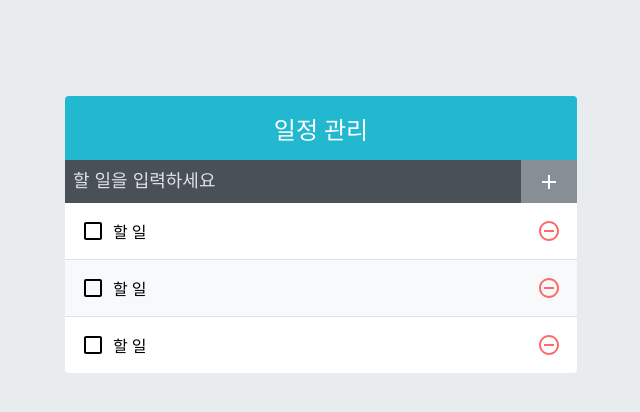
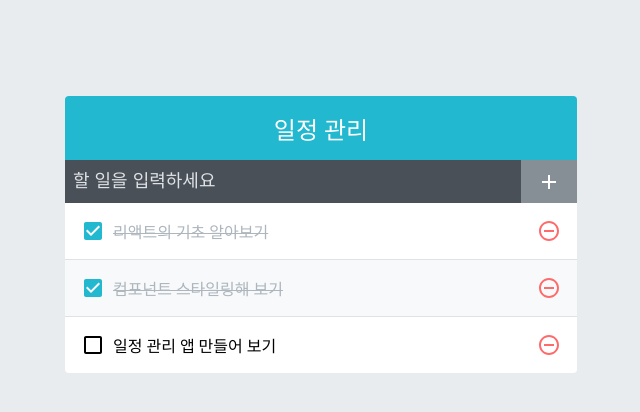
Before and after one commit to oats7777/react-todo-list, a React (Create React App) app: page / in a window 1280 px wide. Shown: the top 412 px of the page, without its empty margins (319-959 px from the left). Built offline with nearby package versions, Linux system fonts and the light colour scheme.

Commit message:
todo 기능 완성

```diff
--- a/src/App.js
+++ b/src/App.js
@@ -1,13 +1,62 @@
-import React from 'react';
+import React, { useState, useRef, useCallback } from 'react';
 import TodoTemplate from './components/TodoTemplate';
 import TodoInsert from './components/TodoInsert';
 import TodoList from './components/TodoList';
 
 const App = () => {
+	const [todos, setTodos] = useState([
+		{
+			id: 1,
+			text: '리액트의 기초 알아보기',
+			checked: true,
+		},
+		{
+			id: 2,
+			text: '컴포넌트 스타일링해 보기',
+			checked: true,
+		},
+		{
+			id: 3,
+			text: '일정 관리 앱 만들어 보기',
+			checked: false,
+		},
+	]);
+
+	const onRemove = useCallback(
+		id => {
+			setTodos(todos.filter(todo => todo.id !== id));
+		},
+		[todos],
+	);
+
+	const onToggle = useCallback(
+		id => {
+			setTodos(
+				todos.map(todo =>
+					todo.id === id ? { ...todo, checked: !todo.checked } : todo,
+				),
+			);
+		},
+		[todos],
+	);
+
+	// 고윳값으로 사용될 id
+	// ref를 사용하여 변수 담기
+	const nextId = useRef(4);
+
+	const onInsert = useCallback(text => {
+		const todo = {
+			id: nextId.current,
+			text,
+			checked: false,
+		};
+		setTodos(todos.concat(todo));
+		nextId.current += 1;
+	});
 	return (
 		<TodoTemplate>
-			<TodoInsert />
-			<TodoList />
+			<TodoInsert onInsert={onInsert} />
+			<TodoList todos={todos} onRemove={onRemove} onToggle={onToggle} />
 		</TodoTemplate>
 	);
 };
--- a/src/components/TodoInsert.js
+++ b/src/components/TodoInsert.js
@@ -1,15 +1,37 @@
-import React from 'react';
+import React, { useState, useCallback } from 'react';
 import { MdAdd } from 'react-icons/md';
 import './TodoInsert.scss';
 
-const TodoInsert = () => {
+const TodoInsert = ({ onInsert }) => {
+	const [value, setValue] = useState('');
+
+	const onChange = useCallback(e => {
+		setValue(e.target.value);
+	}, []);
+
+	const onSubmit = useCallback(
+		e => {
+			onInsert(value);
+			setValue(''); // value 값 초기화
+
+			// submit 이벤트는 브라우저에서 새로고침을 발생시킵니다.
+			// 이를 방지하기 위해 이 함수를 호출합니다.
+			e.preventDefault();
+		},
+		[onInsert, value],
+	);
+
 	return (
-		<from className="TodoInsert">
-			<input placeholder="할 일을 입력하세요" />
+		<form className="TodoInsert" onSubmit={onSubmit}>
+			<input
+				placeholder="할 일을 입력하세요"
+				value={value}
+				onChange={onChange}
+			/>
 			<button type="submit">
 				<MdAdd />
 			</button>
-		</from>
+		</form>
 	);
 };
 
--- a/src/components/TodoList.js
+++ b/src/components/TodoList.js
@@ -2,12 +2,17 @@
 import TodoListItem from './TodoListItem';
 import './TodoListItem.scss';
 
-const TodoList = () => {
+const TodoList = ({ todos, onRemove, onToggle }) => {
 	return (
 		<div className="TodoList">
-			<TodoListItem></TodoListItem>
-			<TodoListItem></TodoListItem>
-			<TodoListItem></TodoListItem>
+			{todos.map(todo => (
+				<TodoListItem
+					todo={todo}
+					key={todo.id}
+					onRemove={onRemove}
+					onToggle={onToggle}
+				></TodoListItem>
+			))}
 		</div>
 	);
 };
--- a/src/components/TodoListItem.js
+++ b/src/components/TodoListItem.js
@@ -4,15 +4,18 @@
 	MdCheckBox,
 	MdRemoveCircleOutline,
 } from 'react-icons/md';
+import cn from 'classnames';
 import './TodoListItem.scss';
-const TodoListItem = () => {
+
+const TodoListItem = ({ todo, onRemove, onToggle }) => {
+	const { id, text, checked } = todo;
 	return (
 		<div className="TodoListItem">
-			<div className="checkbox">
-				<MdCheckBoxOutlineBlank />
-				<div className="text">할 일</div>
+			<div className={cn('checkbox', { checked })} onClick={() => onToggle(id)}>
+				{checked ? <MdCheckBox /> : <MdCheckBoxOutlineBlank />}
+				<div className="text">{text}</div>
 			</div>
-			<div className="remove">
+			<div className="remove" onClick={() => onRemove(id)}>
 				<MdRemoveCircleOutline />
 			</div>
 		</div>
```
